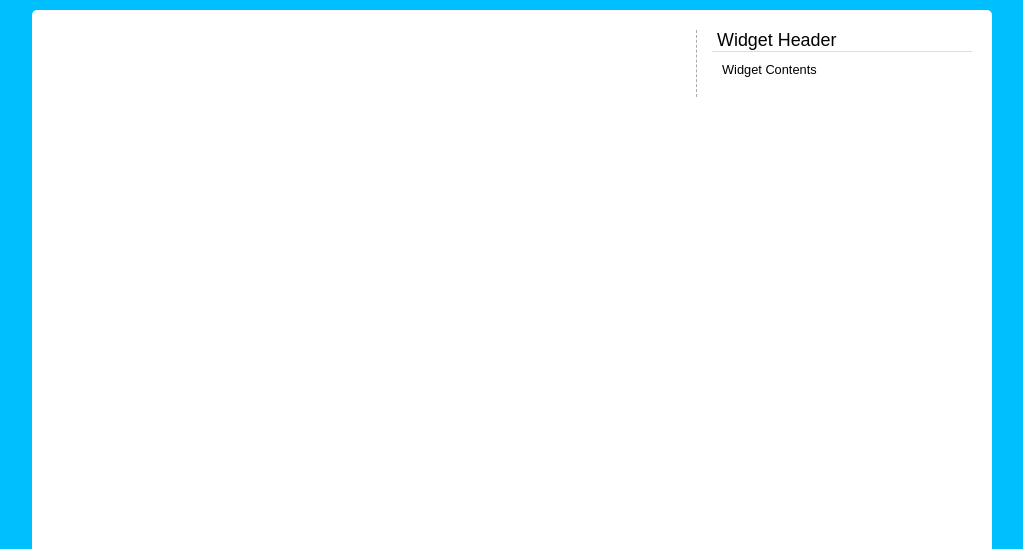
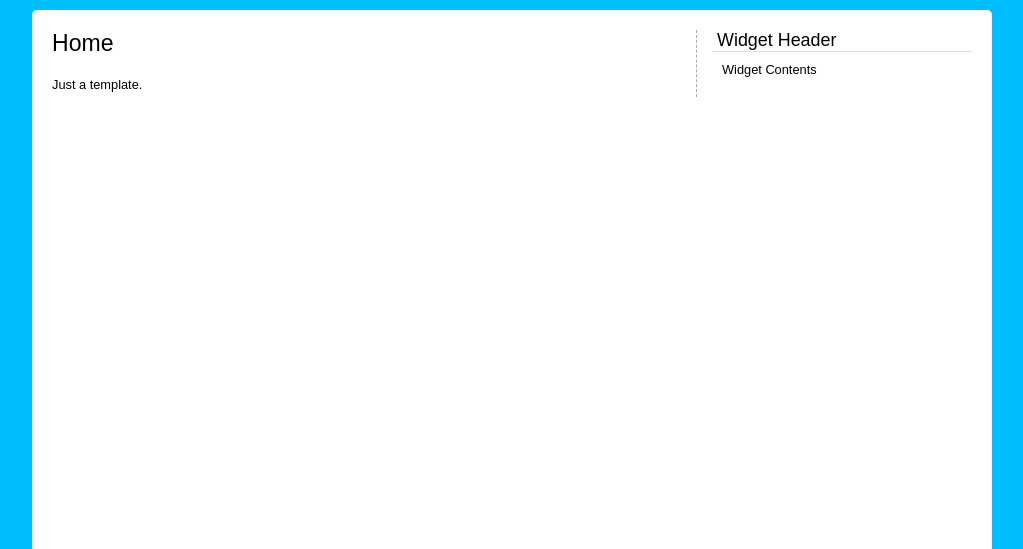
Before and after one commit to vercrue/login-register, a PHP site: page /template.php in a window 1280 px wide. Shown: the part 82-631 px from the top of the page, without its empty margins (128-1151 px from the left). Run offline with PHP 8.4, Linux system fonts and the light colour scheme.

Commit message:
Added some content

```diff
--- a/template.php
+++ b/template.php
@@ -27,6 +27,8 @@
 				</div>
 			</div>
 		</aside>
+		<h1>Home</h1>
+		<p>Just a template.</p>
 	</div>
 	<footer>
 		&copy; ev-services.info 2012. All rights reserved.
```
